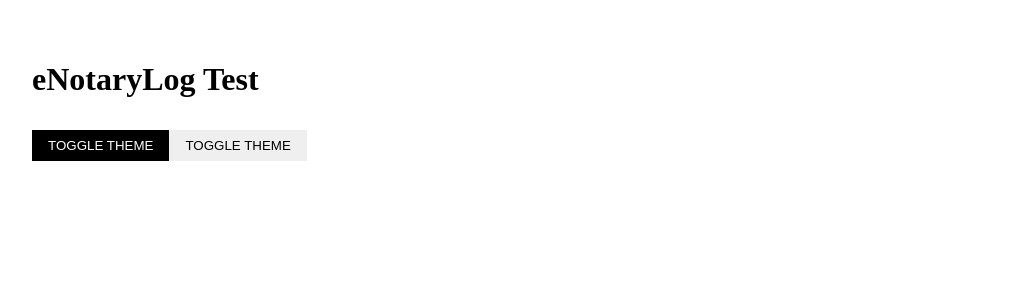
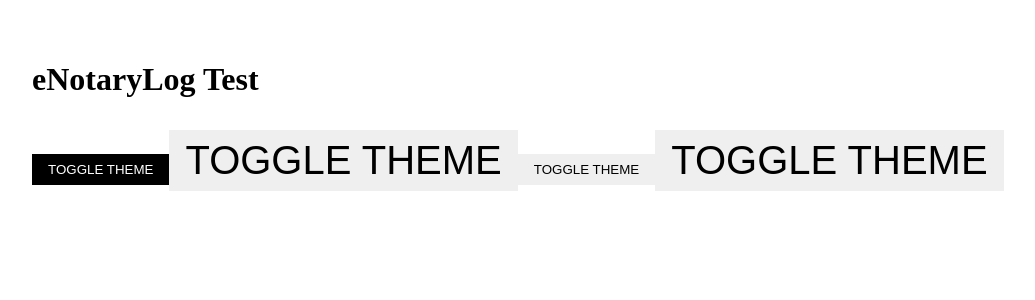
Before and after one commit to jameshood118/react-theme-toggle, a React (Create React App) app: page / in a window 1280 px wide. Shown: the top 300 px of the page, without its empty margins (8-1043 px from the left). Built offline with nearby package versions, Linux system fonts and the light colour scheme.

Commit message:
learn how to extend a button

```diff
--- a/src/components/Button.js
+++ b/src/components/Button.js
@@ -14,9 +14,17 @@ color: white;
 background: black
 `}
 `
+const SuperButton = styled(StyledButton)`
+font-size: 2.5rem;
+`
 
 const Button = ({primary, children})=> {
-return (<StyledButton primary={primary}>{children}</StyledButton>)
+return (
+    <>
+<StyledButton primary={primary}>{children}</StyledButton>
+<SuperButton>{children}</SuperButton>
+</>
+    );
 }
 
 export default Button;
```
